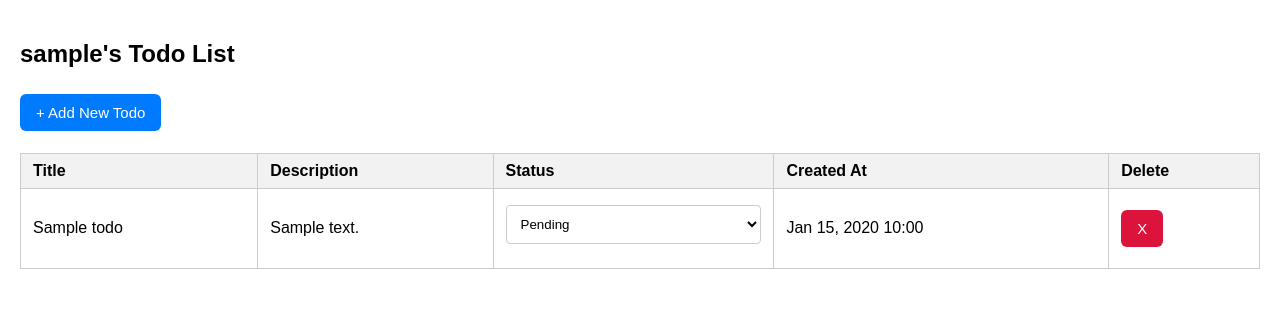
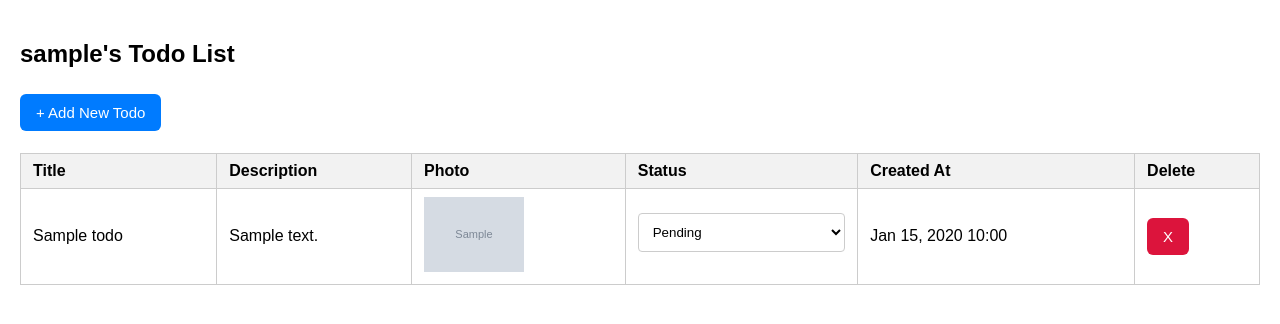
Before and after one commit to Nantawat6510545543/Todo-Application, a Django app: page /todo/todos/ in a window 1280 px wide. Shown: the part 44-368 px from the top of the page. Run offline with Django 5.2, Linux system fonts and the light colour scheme; a user stored in the database is signed in; tables that the repository leaves empty hold one stand-in row (values such as "Sample post"); grey boxes marked "Sample" are stand-in pictures.

Commit message:
add todo image upload

```diff
--- a/todo_app/forms/todo_form.py
+++ b/todo_app/forms/todo_form.py
@@ -4,4 +4,4 @@ from todo_app.models import Todo
 class TodoForm(forms.ModelForm):
     class Meta:
         model = Todo
-        fields = ['title', 'description', 'status']
+        fields = ['title', 'description', 'status', 'photo']
--- a/todo_app/models.py
+++ b/todo_app/models.py
@@ -1,5 +1,10 @@
 from django.db import models
 from django.contrib.auth.models import User
+
+
+def user_directory_path(instance, filename):
+    # file will be uploaded to MEDIA_ROOT/todo_photos/<user_id>/<filename>
+    return f'todo_photos/{instance.user.id}/{filename}'
 
 
 class Todo(models.Model):
@@ -14,6 +19,7 @@ class Todo(models.Model):
     description = models.TextField(blank=True)
     status = models.CharField(max_length=20, choices=STATUS_CHOICES, default='Pending')
     created_at = models.DateTimeField(auto_now_add=True)
+    photo = models.ImageField(upload_to=user_directory_path, blank=True, null=True)
 
     def __str__(self):
         return self.title
--- a/todo_app/templates/todo/todos/add_todo.html
+++ b/todo_app/templates/todo/todos/add_todo.html
@@ -3,7 +3,7 @@
 {% block content %}
 <h2>Add New Todo</h2>
 
-<form method="post">
+<form method="post" enctype="multipart/form-data">
     {% csrf_token %}
     {{ form.as_p }}
     <button type="submit" class="button">Add Todo</button>
--- a/todo_app/templates/todo/todos/todo_list.html
+++ b/todo_app/templates/todo/todos/todo_list.html
@@ -11,9 +11,10 @@
     <tr>
         <th>Title</th>
         <th>Description</th>
-        <th>Status</th>
-        <th>Created At</th>
-        <th>Delete</th>
+        <th>Photo</th>
+        <th class="status-col">Status</th>
+        <th class="created-col">Created At</th>
+        <th class="delete-col">Delete</th>
     </tr>
     </thead>
     <tbody>
@@ -22,6 +23,13 @@
         <td>{{ todo.title }}</td>
         <td>{{ todo.description }}</td>
         <td>
+            {% if todo.photo %}
+            <img src="{{ todo.photo.url }}" alt="Photo" style="max-width: 100px; max-height: 100px;">
+            {% else %}
+            No photo
+            {% endif %}
+        </td>
+        <td class="status-col">
             <form method="post" style="display: flex; gap: 8px; align-items: center;">
                 {% csrf_token %}
                 <input type="hidden" name="todo_id" value="{{ todo.id }}">
@@ -32,10 +40,9 @@
                 </select>
             </form>
         </td>
-        <td>{{ todo.created_at|date:"M d, Y H:i" }}</td>
-        <td>
-            <form method="post" action="{% url 'todo:delete_todo' todo.id %}"
-                  onsubmit="return confirm('Are you sure you want to delete this todo?');">
+        <td class="created-col">{{ todo.created_at|date:"M d, Y H:i" }}</td>
+        <td class="delete-col">
+            <form method="post" action="{% url 'todo:delete_todo' todo.id %}" onsubmit="return confirm('Are you sure you want to delete this todo?');">
                 {% csrf_token %}
                 <button type="submit" class="button" style="background-color: crimson;">X</button>
             </form>
--- a/todo_app/views/todos/add_todo.py
+++ b/todo_app/views/todos/add_todo.py
@@ -6,7 +6,7 @@ from todo_app.forms import TodoForm
 @login_required
 def add_todo_view(request):
     if request.method == 'POST':
-        form = TodoForm(request.POST)
+        form = TodoForm(request.POST, request.FILES)
         if form.is_valid():
             todo = form.save(commit=False)
             todo.user = request.user
--- a/todo_project/settings.py
+++ b/todo_project/settings.py
@@ -110,6 +110,8 @@ LOGIN_URL = 'login'
 # https://docs.djangoproject.com/en/5.2/howto/static-files/
 
 STATIC_URL = 'static/'
+MEDIA_URL = '/media/'
+MEDIA_ROOT = os.path.join(BASE_DIR, 'todo_app', 'media')
 
 # Default primary key field type
 # https://docs.djangoproject.com/en/5.2/ref/settings/#default-auto-field
--- a/todo_project/urls.py
+++ b/todo_project/urls.py
@@ -17,6 +17,8 @@ Including another URLconf
 from django.contrib import admin
 from django.urls import include, path
 from django.views.generic import RedirectView
+from django.conf import settings
+from django.conf.urls.static import static
 
 admin.site.site_header = "Action Administration"
 
@@ -26,3 +28,5 @@ urlpatterns = [
     path('todo/', include('todo_app.urls')),
     path('admin/', admin.site.urls),
 ]
+
+urlpatterns += static(settings.MEDIA_URL, document_root=settings.MEDIA_ROOT)
```
